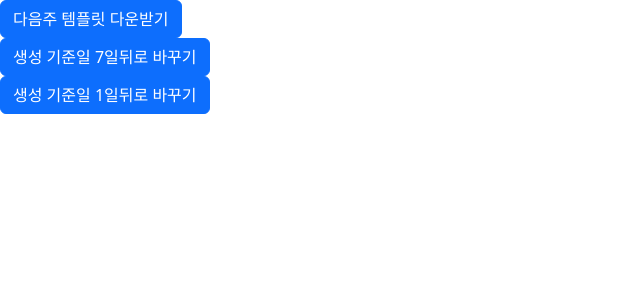
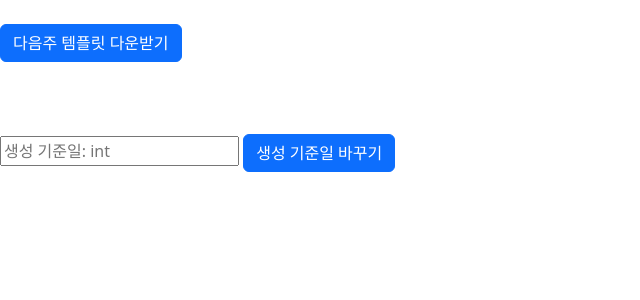
Before and after one commit to kimbrother6/StudyCare, a Flask app: page / in a window 1280 px wide. Shown: the top 300 px of the page, without its empty margins (0-640 px from the left). Run offline with Flask 2, Linux system fonts and the light colour scheme.

Commit message:
생성 기준일을 직접 입력하여 변경 할 수 있도록 함

```diff
--- a/StudyCare/__init__.py
+++ b/StudyCare/__init__.py
@@ -1,4 +1,4 @@
-from flask import Flask, Response, redirect, render_template
+from flask import Flask, Response, redirect, render_template, request
 from functions.create.templates import get_todo_template
 from settings import settings
 from DB_cmd import DB_set_reference_day, get_reference_day
@@ -25,8 +25,9 @@
 
 	return response
 
-@app.route("/api/setting/reference_day/<int:reference_day>")
-def set_reference_day(reference_day):
+@app.route("/api/setting/reference_day/")
+def set_reference_day():
+	reference_day = request.args.get('reference_day')
 	DB_set_reference_day(temp_user, reference_day)
 
 	return redirect('/')
--- a/StudyCare/templates/home-page.html
+++ b/StudyCare/templates/home-page.html
@@ -9,18 +9,15 @@
 	<title>StudyCare</title>
 </head>
 <body>
-	<!-- <form action="/api/createTODO" method="POST">
-		<input type="text" name="name_title" id="id_title">
-		<input type="submit" class="btn btn-primary" value="전송">
-	</form> -->
+	<br>
 	<form action="/api/download_todo_template">
 		<input type="submit" class="btn btn-primary" value="다음주 템플릿 다운받기">
 	</form>
-	<form action="/api/setting/reference_day/7">
-		<input type="submit" class="btn btn-primary" value="생성 기준일 7일뒤로 바꾸기">
+	<br><br><br>
+	<form action="/api/setting/reference_day/">
+		<input type="text" name="reference_day" placeholder="생성 기준일: int">
+		<input type="submit" class="btn btn-primary" value="생성 기준일 바꾸기">
 	</form>
-	<form action="/api/setting/reference_day/1">
-		<input type="submit" class="btn btn-primary" value="생성 기준일 1일뒤로 바꾸기">
-	</form>
+
 </body>
 </html>
```
